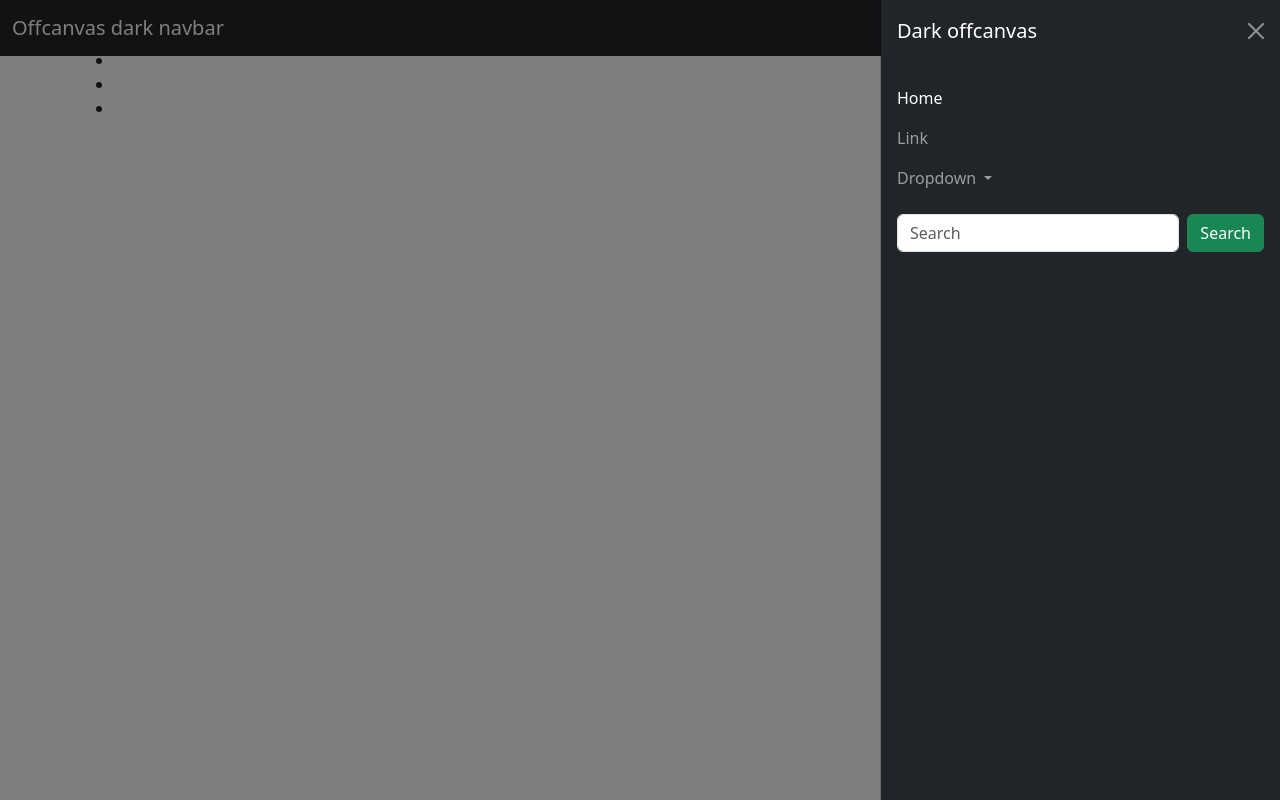
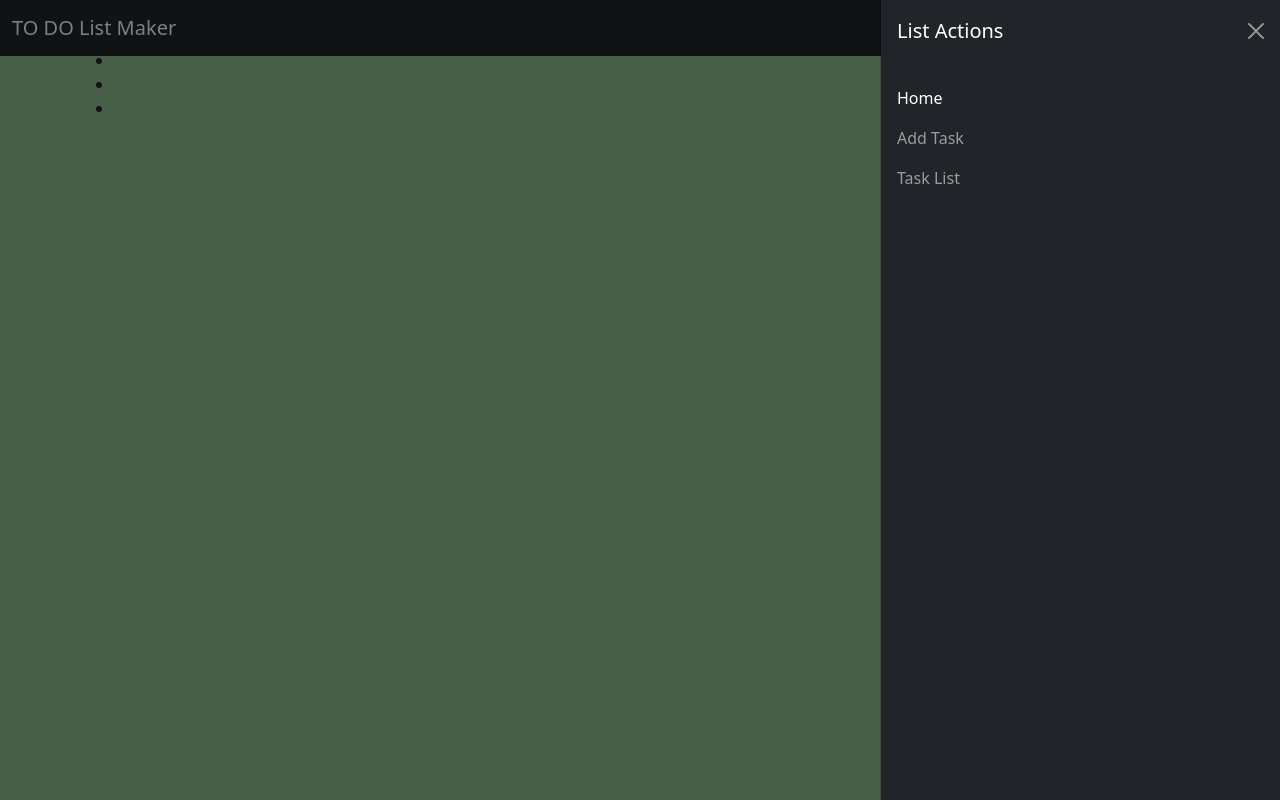
Before and after one commit to YearUp2023Fall-WebWeavers/StayOrganized, a plain HTML site: page stayorganizedwkshop/newtodo.html in a window 1280 px wide. Both pictures are taken after a click on the button 1240 px from the left and 28 px from the top of the page. Drawn offline with nearby package versions, Linux system fonts and the light colour scheme.

Commit message:
did some tyling, fixed navbar

```diff
--- a/stayorganizedwkshop/newtodo.html
+++ b/stayorganizedwkshop/newtodo.html
@@ -7,46 +7,33 @@
 </head>
 <nav class="navbar navbar-dark bg-dark fixed-top">
     <div class="container-fluid">
-      <a class="navbar-brand" href="#">Offcanvas dark navbar</a>
+      <a class="navbar-brand" href="">TO DO List Maker</a>
       <button class="navbar-toggler" type="button" data-bs-toggle="offcanvas" data-bs-target="#offcanvasDarkNavbar" aria-controls="offcanvasDarkNavbar">
         <span class="navbar-toggler-icon"></span>
       </button>
       <div class="offcanvas offcanvas-end text-bg-dark" tabindex="-1" id="offcanvasDarkNavbar" aria-labelledby="offcanvasDarkNavbarLabel">
         <div class="offcanvas-header">
-          <h5 class="offcanvas-title" id="offcanvasDarkNavbarLabel">Dark offcanvas</h5>
+          <h5 class="offcanvas-title" id="offcanvasDarkNavbarLabel">List Actions</h5>
           <button type="button" class="btn-close btn-close-white" data-bs-dismiss="offcanvas" aria-label="Close"></button>
         </div>
         <div class="offcanvas-body">
           <ul class="navbar-nav justify-content-end flex-grow-1 pe-3">
             <li class="nav-item">
-              <a class="nav-link active" aria-current="page" href="#">Home</a>
+              <a class="nav-link active" aria-current="page" href="index.html">Home</a>
             </li>
             <li class="nav-item">
-              <a class="nav-link" href="#">Link</a>
+              <a class="nav-link" href="todo.html">Add Task</a>
             </li>
-            <li class="nav-item dropdown">
-              <a class="nav-link dropdown-toggle" href="#" role="button" data-bs-toggle="dropdown" aria-expanded="false">
-                Dropdown
-              </a>
-              <ul class="dropdown-menu dropdown-menu-dark">
-                <li><a class="dropdown-item" href="#">Action</a></li>
-                <li><a class="dropdown-item" href="#">Another action</a></li>
-                <li>
-                  <hr class="dropdown-divider">
-                </li>
-                <li><a class="dropdown-item" href="#">Something else here</a></li>
-              </ul>
+            <li class="nav-item">
+              <a class="nav-link" href="newtodo.html">Task List</a>
             </li>
           </ul>
-          <form class="d-flex mt-3" role="search">
-            <input class="form-control me-2" type="search" placeholder="Search" aria-label="Search">
-            <button class="btn btn-success" type="submit">Search</button>
-          </form>
+
         </div>
       </div>
     </div>
   </nav>
-<body>
+<body style="background-color: darkseagreen;">
     <main class="container">
         <ul class="list" id="newtask">
             <li></li>
```
